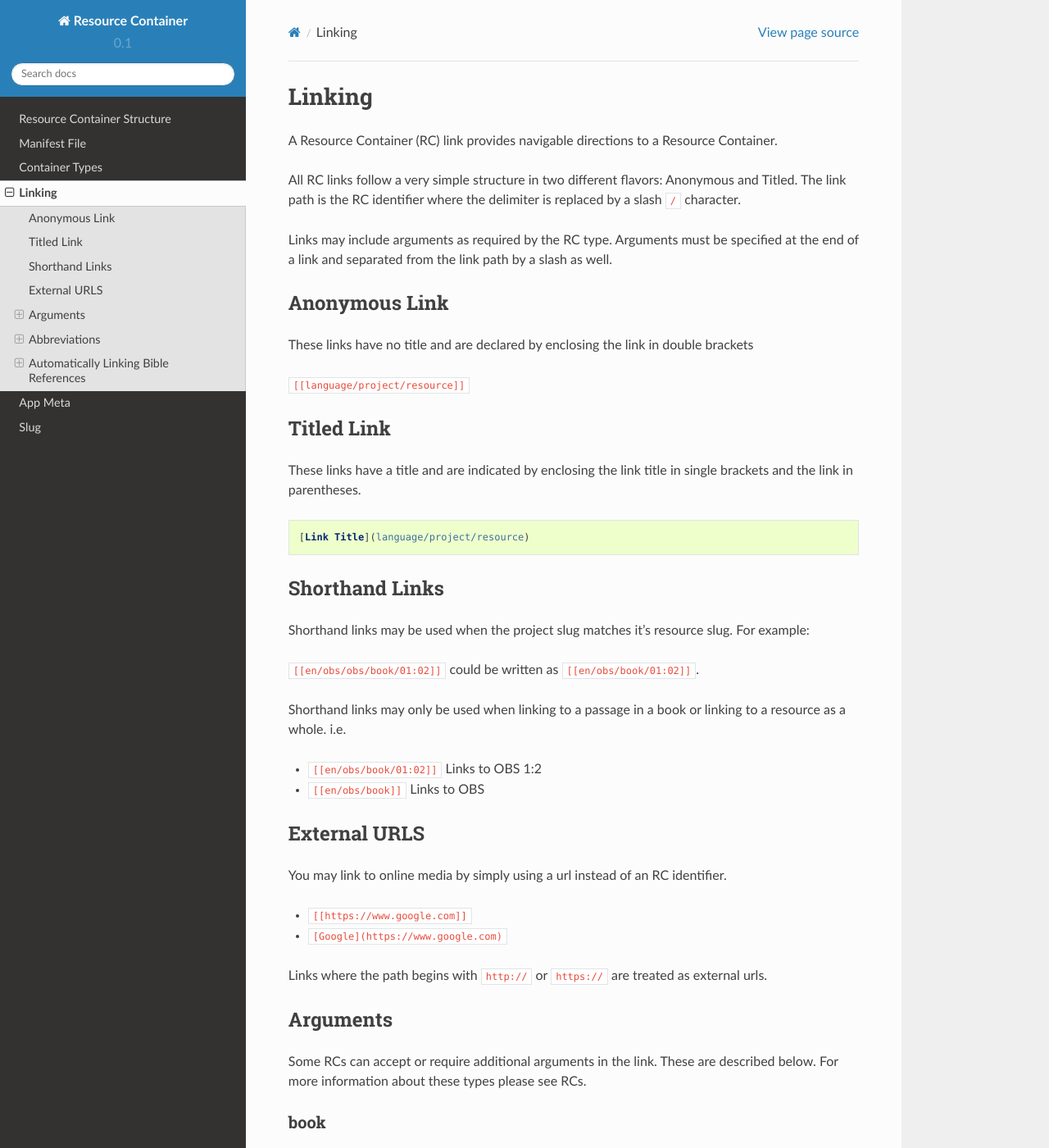
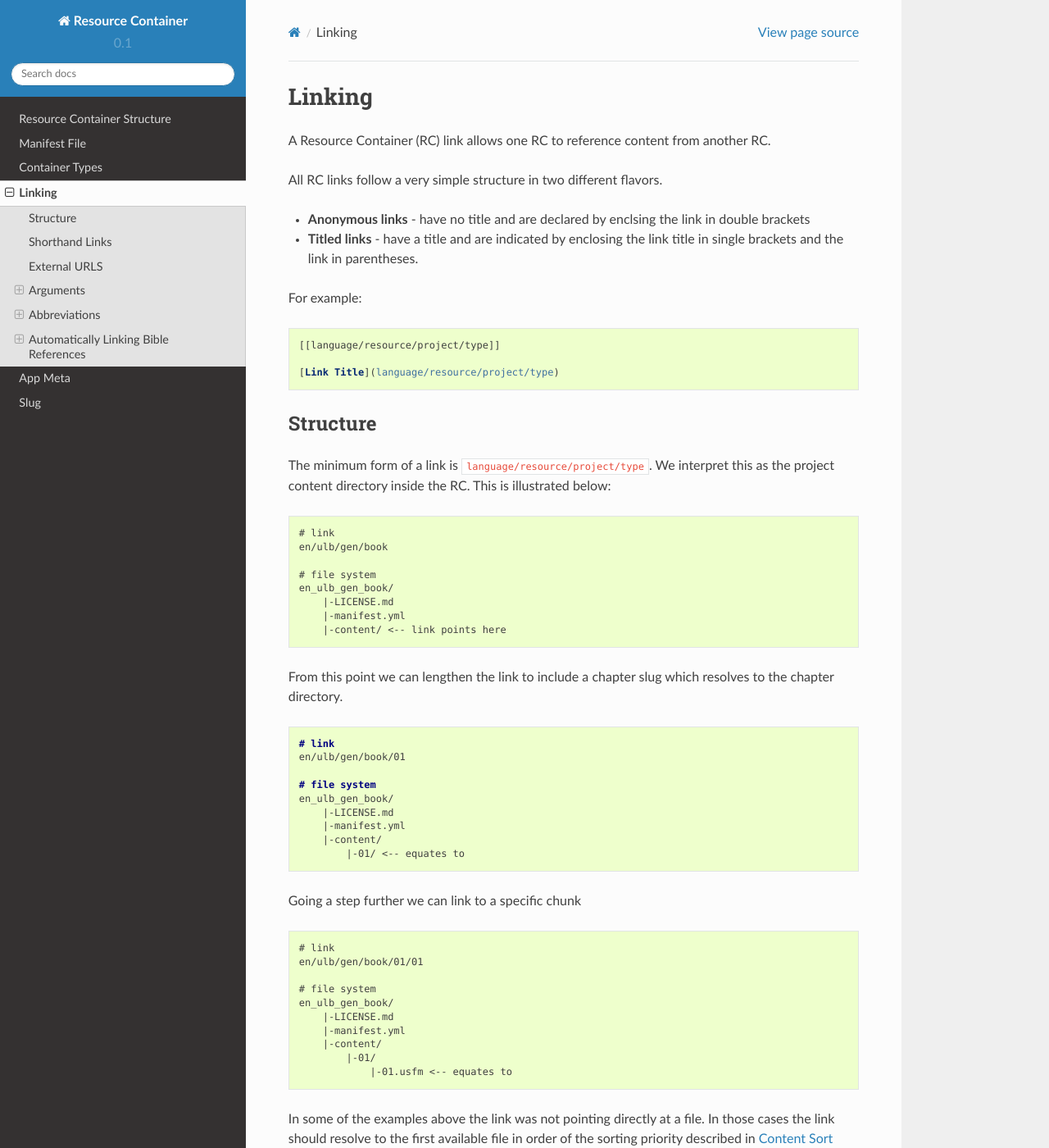
Before and after one commit to unfoldingWord-dev/Resource-Container, a Sphinx documentation site: the page built from docs/linking.rst, in a window 1280 px wide and 1400 px high. Shown: the whole window at 82% size. Built offline with Sphinx 7.4.7 and the Read the Docs theme 2.0.0, drawn with Linux system fonts in a browser that asks for light colours.

Commit message:
began working on #24. lots of improvments to linking documentation

```diff
--- a/docs/app_meta.rst
+++ b/docs/app_meta.rst
@@ -1,4 +1,5 @@
 .. _app_meta:
+
 App Meta
 ========
 
--- a/docs/linking.rst
+++ b/docs/linking.rst
@@ -1,32 +1,76 @@
 .. _linking:
+
 Linking
 =======
 
-A Resource Container (RC) link provides navigable directions to a Resource Container.
+A Resource Container (RC) link allows one RC to reference content from another RC.
 
-All RC links follow a very simple structure in two different flavors: Anonymous and Titled. The link path is the RC identifier where the delimiter is replaced by a slash ``/`` character.
+All RC links follow a very simple structure in two different flavors.
 
-Links may include arguments as required by the RC type. Arguments must be specified at the end of a link and separated from the link path by a slash as well.
+* **Anonymous links** - have no title and are declared by enclsing the link in double brackets
+* **Titled links** - have a title and are indicated by enclosing the link title in single brackets and the link in parentheses.
 
-.. _linking-anonymous:
-Anonymous Link
---------------
-
-These links have no title and are declared by enclosing the link in double brackets
-
-``[[language/project/resource]]``
-
-.. _linking-titled:
-Titled Link
------------
-
-These links have a title and are indicated by enclosing the link title in single brackets and the link in parentheses.
+For example:
 
 .. code-block:: markdown
 
-    [Link Title](language/project/resource)
+    [[language/resource/project/type]]
+
+    [Link Title](language/resource/project/type)
+
+Structure
+---------
+
+The minimum form of a link is ``language/resource/project/type``.
+We interpret this as the project content directory inside the RC.
+This is illustrated below:
+
+.. code-block:: none
+
+    # link
+    en/ulb/gen/book
+
+    # file system
+    en_ulb_gen_book/
+        |-LICENSE.md
+        |-manifest.yml
+        |-content/ <-- link points here
+
+From this point we can lengthen the link to include a chapter slug which resolves to the chapter directory.
+
+.. code-block:: markdown
+
+    # link
+    en/ulb/gen/book/01
+
+    # file system
+    en_ulb_gen_book/
+        |-LICENSE.md
+        |-manifest.yml
+        |-content/
+            |-01/ <-- equates to
+
+Going a step further we can link to a specific chunk
+
+.. code-block:: none
+
+    # link
+    en/ulb/gen/book/01/01
+
+    # file system
+    en_ulb_gen_book/
+        |-LICENSE.md
+        |-manifest.yml
+        |-content/
+            |-01/
+                |-01.usfm <-- equates to
+
+In some of the examples above the link was not pointing directly at a file.
+In those cases the link should resolve to the first available file in order of the sorting priority described in :ref:`structure-content-sort`.
+
 
 .. _linking-shorthand:
+
 Shorthand Links
 ---------------
 
@@ -41,6 +85,7 @@ Shorthand links may only be used when linking to a passage in a book or linking
 - ``[[en/obs/book]]`` Links to OBS
 
 .. _linking-external:
+
 External URLS
 -------------
 
@@ -52,6 +97,7 @@ You may link to online media by simply using a url instead of an RC identifier.
 Links where the path begins with ``http://`` or ``https://`` are treated as external urls.
 
 .. _linking-arguments:
+
 Arguments
 ---------
 
@@ -130,6 +176,7 @@ Complete examples:
 - ``[Genesus 1:2-6](en/ulb/gen/img/01:02-06)``
 
 .. _linking-abbreviations:
+
 Abbreviations
 -------------
 
@@ -161,6 +208,7 @@ Example:
 - ``[Translate Unknowns](//ta-vol1/translate/man/translate-unknowns)``
 
 .. _linking-bible-refs:
+
 Automatically Linking Bible References
 --------------------------------------
 
--- a/docs/manifest.rst
+++ b/docs/manifest.rst
@@ -1,4 +1,5 @@
 .. _manifest:
+
 Manifest File
 =============
 
@@ -50,6 +51,7 @@ Resource Containers (RCs) have a manifest.yml that describes it's content and st
           version: '1901'
 
 .. _manifest-definitions:
+
 Definitions
 -----------
 
@@ -73,6 +75,7 @@ Definitions
 - ``versification``: indicates the versification system used to defined chunks in this RC. See Resource Catalog and Chunk Markers for more information.
 
 .. _manifest-changing-lang:
+
 Changing Language & Resource
 ----------------------------
 
--- a/docs/slug.rst
+++ b/docs/slug.rst
@@ -1,4 +1,5 @@
 .. _slug:
+
 Slug
 ====
 
```
Also changed, not shown: docs/container_types.rst (+8 -0 lines), docs/structure.rst (+37 -8 lines).
